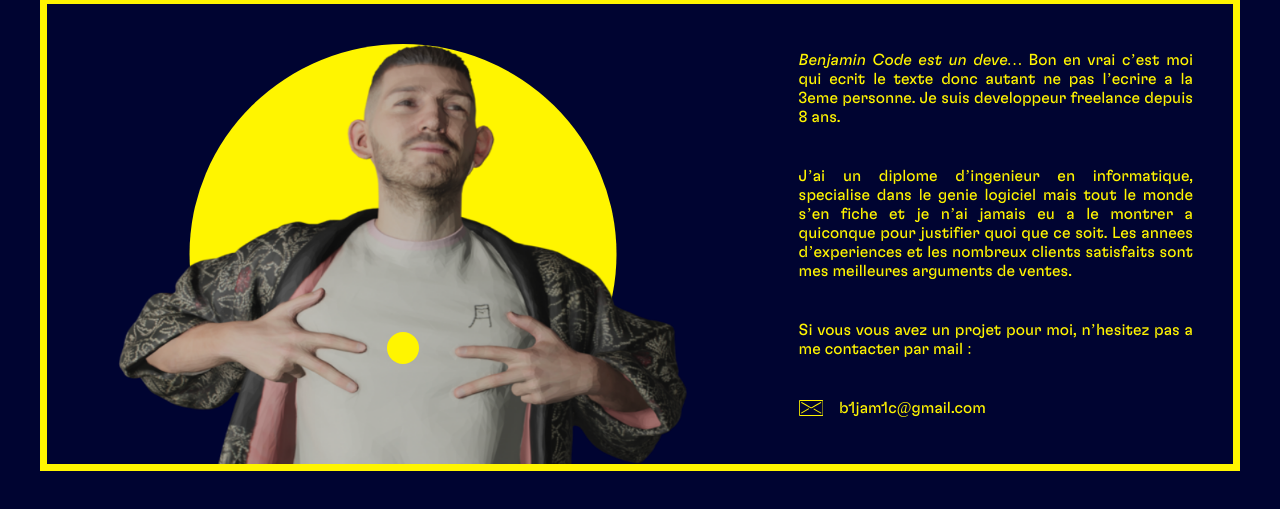
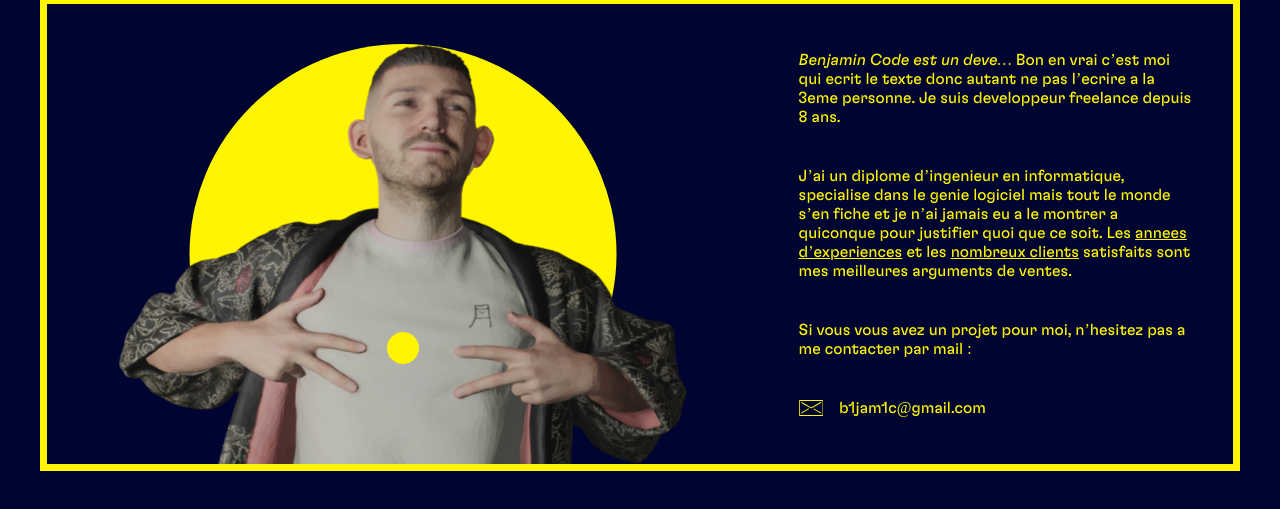
Before and after one commit to Halgom/BenjaminCodeFiverrChallenge, a plain HTML site: page index.html in a window 1280 px wide. Shown: the part 303-812 px from the top of the page. Drawn offline with Linux system fonts and the light colour scheme.

Commit message:
missing details added

```diff
--- a/index.html
+++ b/index.html
@@ -35,7 +35,7 @@
         <div class="content">
             <div class="text">
                 <p><em>Benjamin Code est un déve…</em> Bon en vrai c’est moi qui écrit le texte donc autant ne pas l’écrire à la 3ème personne. Je suis développeur freelance depuis 8 ans.</p>
-                <p>J’ai un diplôme d’ingénieur en informatique, spécialisé dans le génie logiciel mais tout le monde s’en fiche et je n’ai jamais eu à le montrer à quiconque pour justifier quoi que ce soit. Les années d’expériences et les nombreux clients satisfaits sont mes meilleures arguments de ventes.</p>
+                <p>J’ai un diplôme d’ingénieur en informatique, spécialisé dans le génie logiciel mais tout le monde s’en fiche et je n’ai jamais eu à le montrer à quiconque pour justifier quoi que ce soit. Les <span class="underline">années d’expériences</span> et les <span class="underline">nombreux clients</span> satisfaits sont mes meilleures arguments de ventes.</p>
                 <p>Si vous vous avez un projet pour moi, n’hésitez pas à me contacter par mail :</p>
                 <div class="mail-info">
                     <svg version="1.1" id="Calque_1" xmlns="http://www.w3.org/2000/svg" xmlns:xlink="http://www.w3.org/1999/xlink" x="0px" y="0px" viewBox="0 0 238.11 155.91" style="enable-background:new 0 0 238.11 155.91;" xml:space="preserve">
--- a/style.css
+++ b/style.css
@@ -135,11 +135,14 @@ body {
     color: var(--yellow);
     font-family: gtfr;
     padding: 0 40px;
-    text-align: justify;
 }
 
 .text > * {
     margin: 20px 0;
+}
+
+.text .underline {
+    text-decoration: underline;
 }
 
 .mail-info {
```
